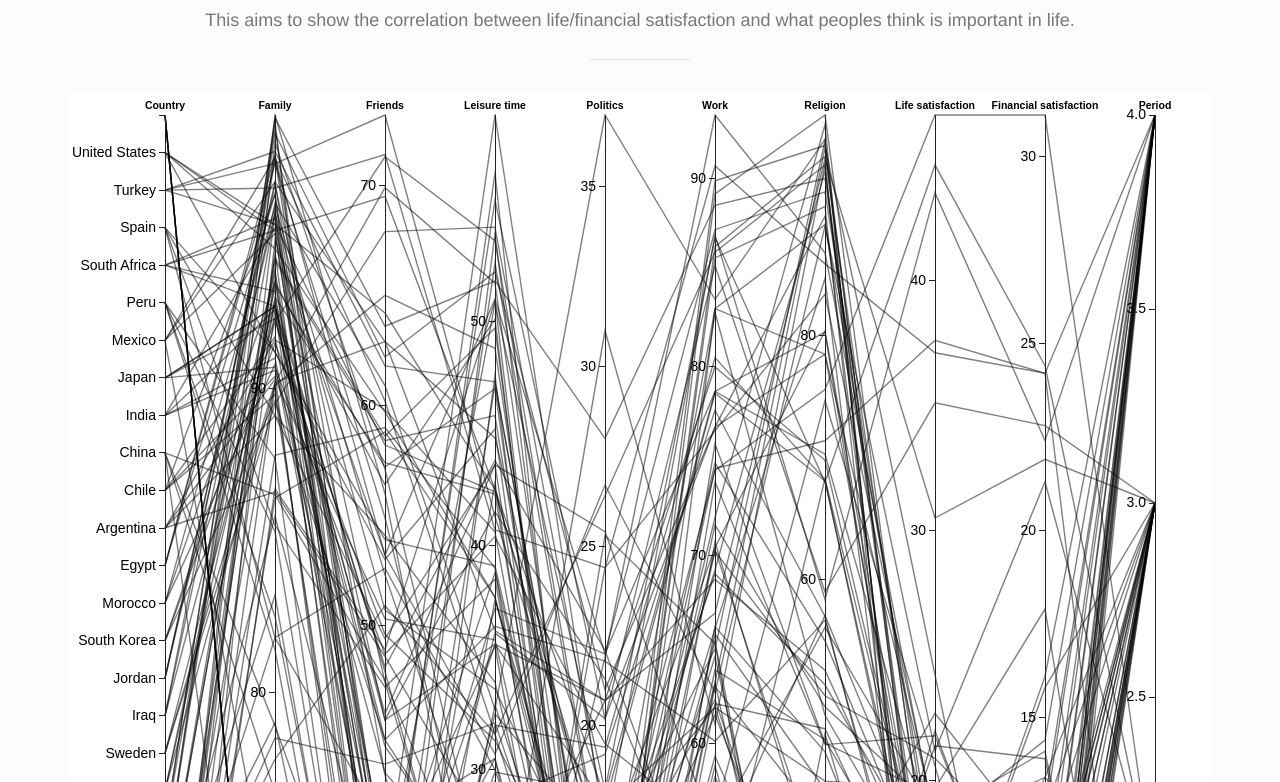
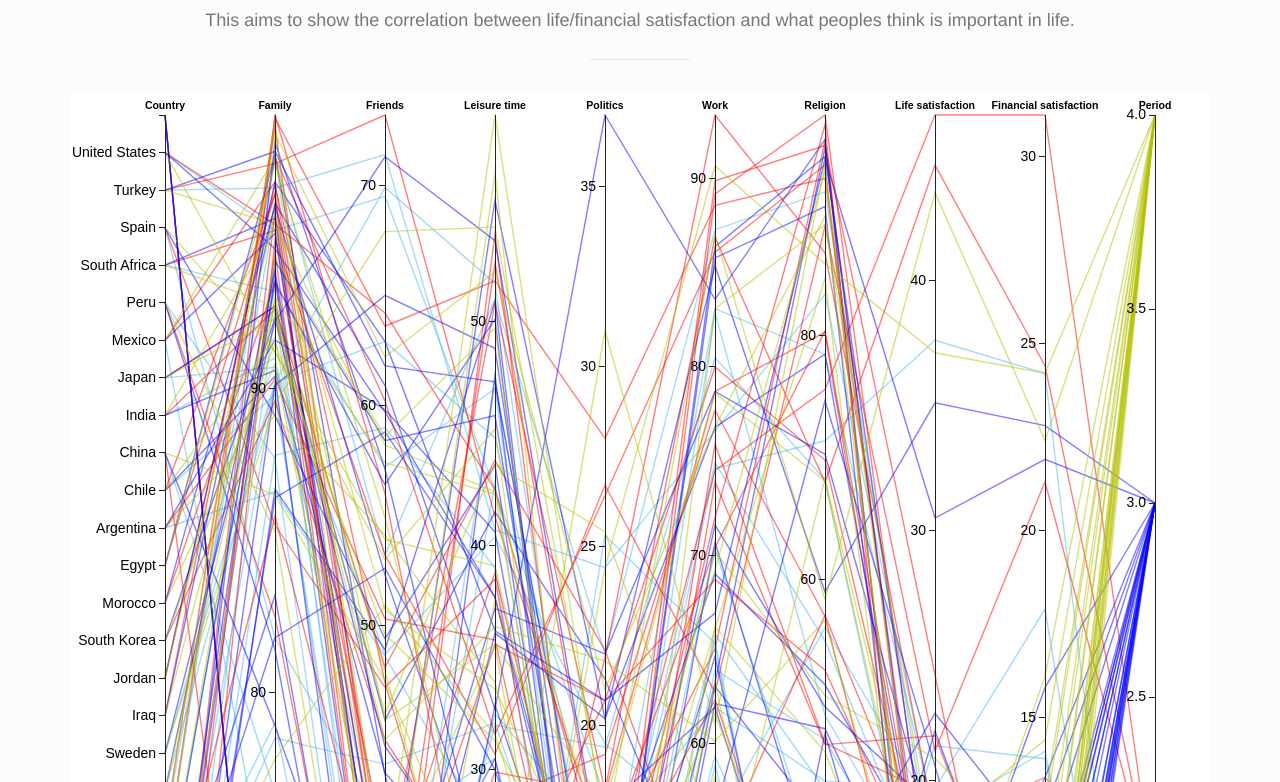
Before and after one commit to elindbom/parallelCoordinates, a website: page index.html in a window 1280 px wide. Shown: the part 958-1740 px from the top of the page. Drawn offline with nearby package versions, Linux system fonts and the light colour scheme; a web font is replaced by a local one.

Commit message:
Fix with visualization

```diff
--- a/index.html
+++ b/index.html
@@ -151,16 +151,16 @@
                 //https://designschool.canva.com/blog/100-color-combinations/
                 //Nr. 11, 90,92,96 etc kanske kan va bra
                 //Annars kanske denna sida: http://www.colorcombos.com/color-schemes-4.html
-                if(d.Period == "1"){
+                if(d.Period == 1){
                     return '#4CB5f5';
                 }
-                if(d.Period == "2"){
+                if(d.Period == 2){
                     return 'red';
                 }
-                if(d.Period == "3"){
+                if(d.Period == 3){
                     return 'blue';
                 }
-                if(d.Period == "4"){
+                if(d.Period == 4){
                     return '#B3C100';
                 }
             };
```
